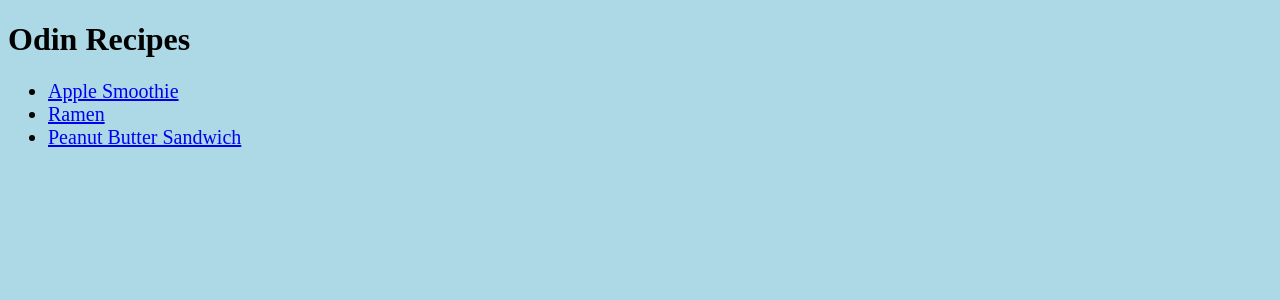
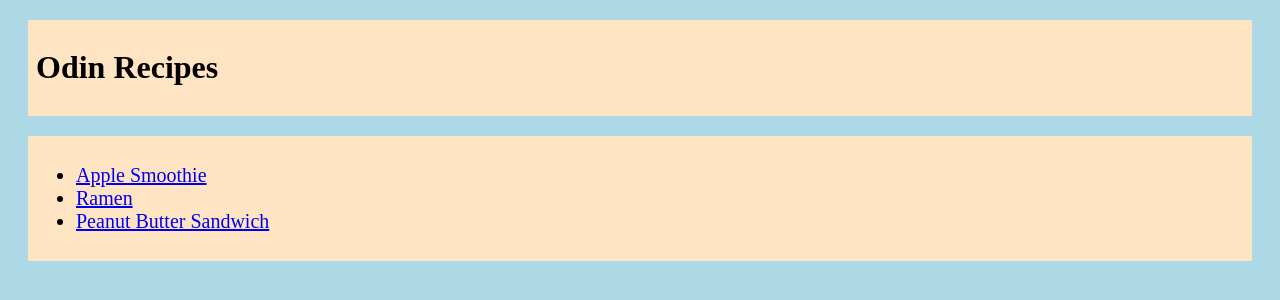
Before and after one commit to Issac64Camacho/odin-recipes, a plain HTML site: page index.html in a window 1280 px wide. Drawn offline with Linux system fonts and the light colour scheme.

Commit message:
Added more CSS

```diff
--- a/index.html
+++ b/index.html
@@ -6,11 +6,15 @@
         <link rel="stylesheet" href="styles.css">
     </head>
     <body>
+        <div class="one">
             <h1>Odin Recipes</h1>
+        </div>
+        <div class="two">
             <ul>
                 <li><a href="recipes/smoothie.html">Apple Smoothie</a></li>
                 <li><a href="recipes/ramen.html">Ramen</a></li>
                 <li><a href="recipes/pb_sandwich.html">Peanut Butter Sandwich</a></li>
             </ul>
+        </div>
     </body>
 </html>
--- a/styles.css
+++ b/styles.css
@@ -7,3 +7,19 @@ ul {
     color: black;
     font-size: 20px;
 }
+
+.one {
+    background: bisque;
+    border: 3px solid blue;
+    padding: 8px;
+    border: 3px;
+    margin: 20px;
+}
+
+.two {
+    background: bisque;
+    border: 3px solid blue;
+    padding: 8px;
+    border: 3px;
+    margin: 20px;
+}
```
Lines whose indentation alone changed are shown as unchanged.
